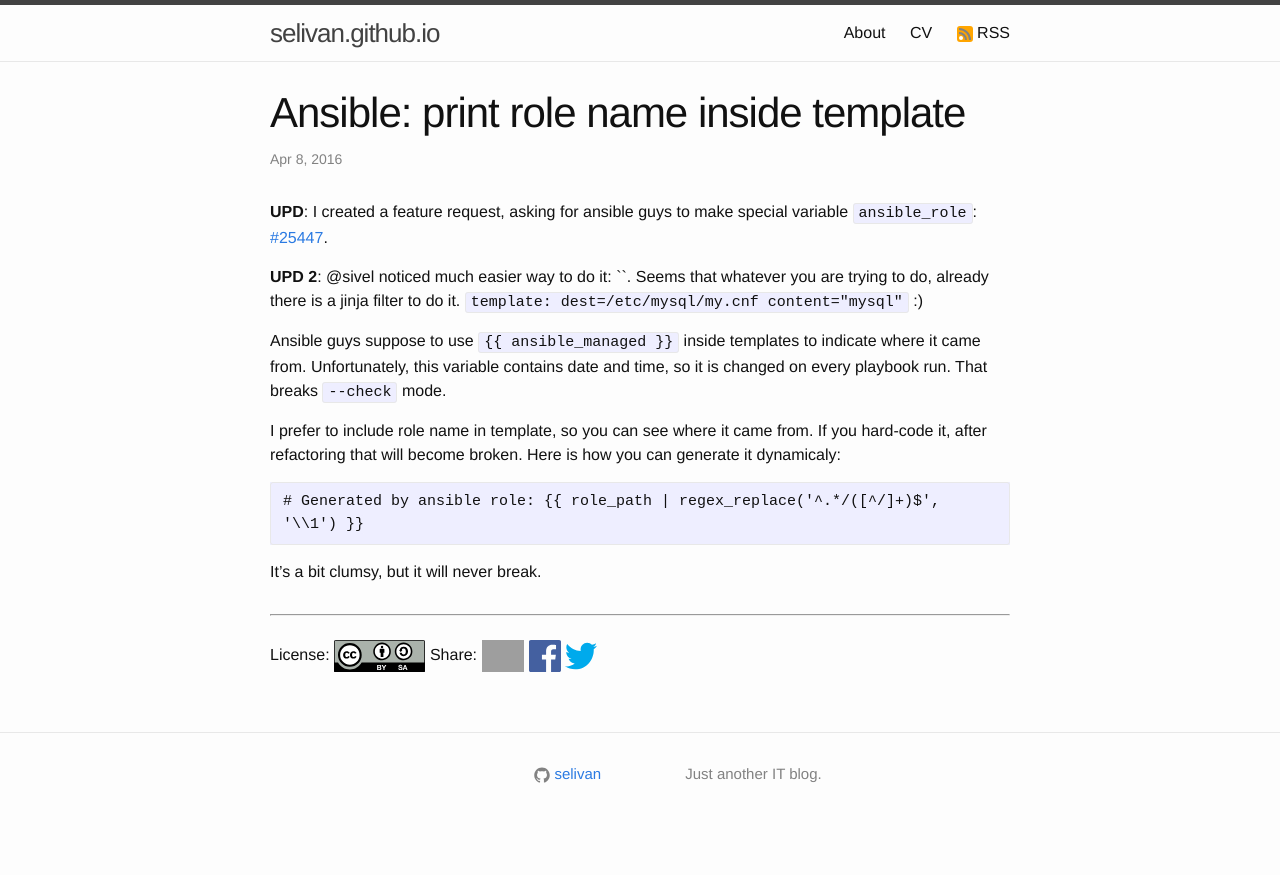
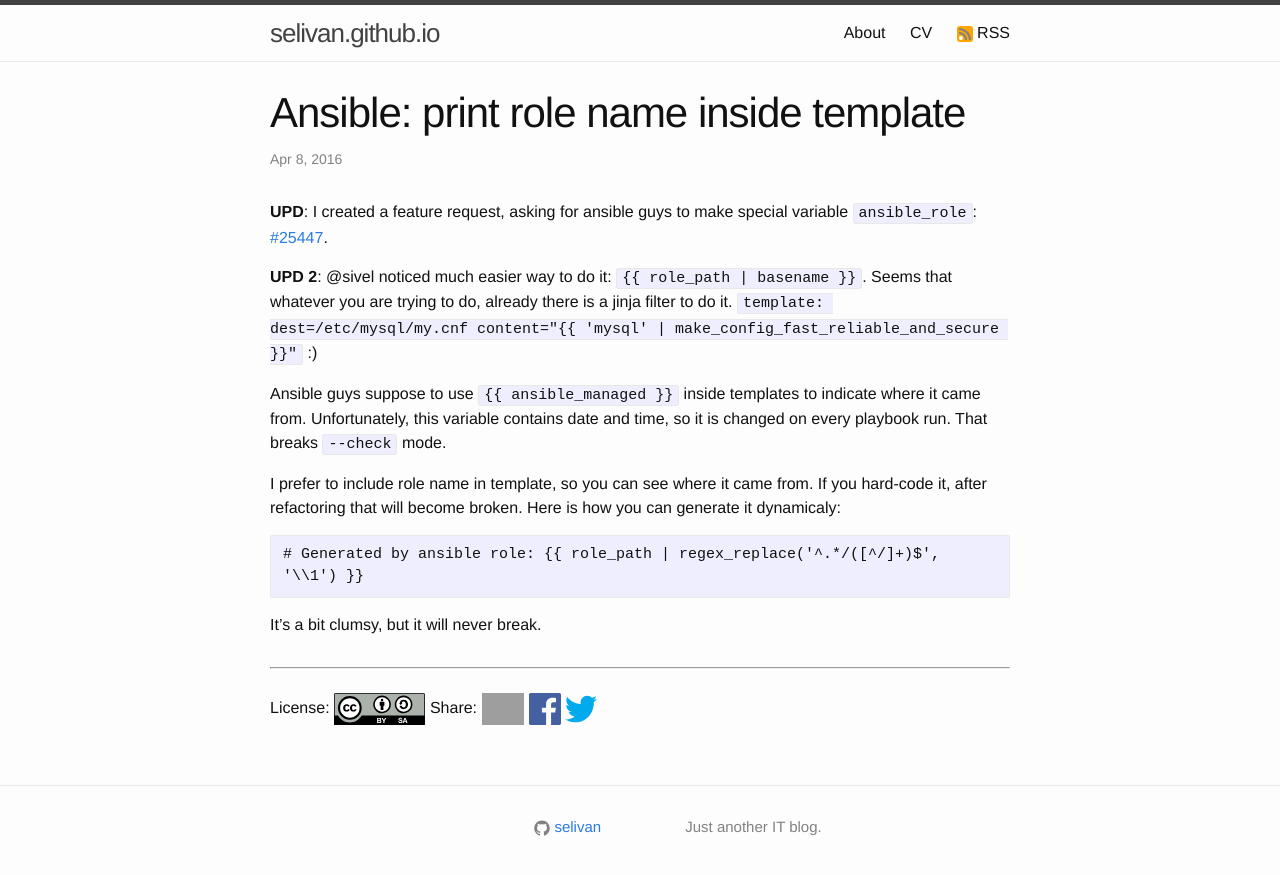
Before and after one commit to selivan/selivan.github.io, a Jekyll site: the page built from _posts/2016-04-08-ansible-print-role-name-inside-template.md, in a window 1280 px wide. Shown: the top 875 px of the page. Built offline with Jekyll 4.4.1, drawn with Linux system fonts in a browser that asks for light colours; comment, search, counter and statistics services are not loaded; some of the changed lines change nothing that is shown; grey boxes are pictures that could not be loaded.

Commit message:
escape double curve parenthesis in liquid templates

```diff
--- a/_posts/2016-04-08-ansible-print-role-name-inside-template.md
+++ b/_posts/2016-04-08-ansible-print-role-name-inside-template.md
@@ -5,7 +5,7 @@ tags: ansible
 ---
 **UPD**: I created a feature request, asking for ansible guys to make special variable `ansible_role`: [#25447](https://github.com/ansible/ansible/issues/25447).
 
-**UPD 2**: @sivel noticed much easier way to do it: `{{ role_path | basename }}`. Seems that whatever you are trying to do, already there is a jinja filter to do it. `template: dest=/etc/mysql/my.cnf content="{{ 'mysql' | make_config_fast_reliable_and_secure }}"` :)
+**UPD 2**: @sivel noticed much easier way to do it: {% raw %}`{{ role_path | basename }}`{% endraw %}. Seems that whatever you are trying to do, already there is a jinja filter to do it. {% raw %}`template: dest=/etc/mysql/my.cnf content="{{ 'mysql' | make_config_fast_reliable_and_secure }}"`{% endraw %} :)
 
 Ansible guys suppose to use `{% raw %}{{ ansible_managed }}{% endraw %}` inside templates to indicate where it came from. Unfortunately, this variable contains date and time, so it is changed on every playbook run. That breaks `--check` mode.
 
```
